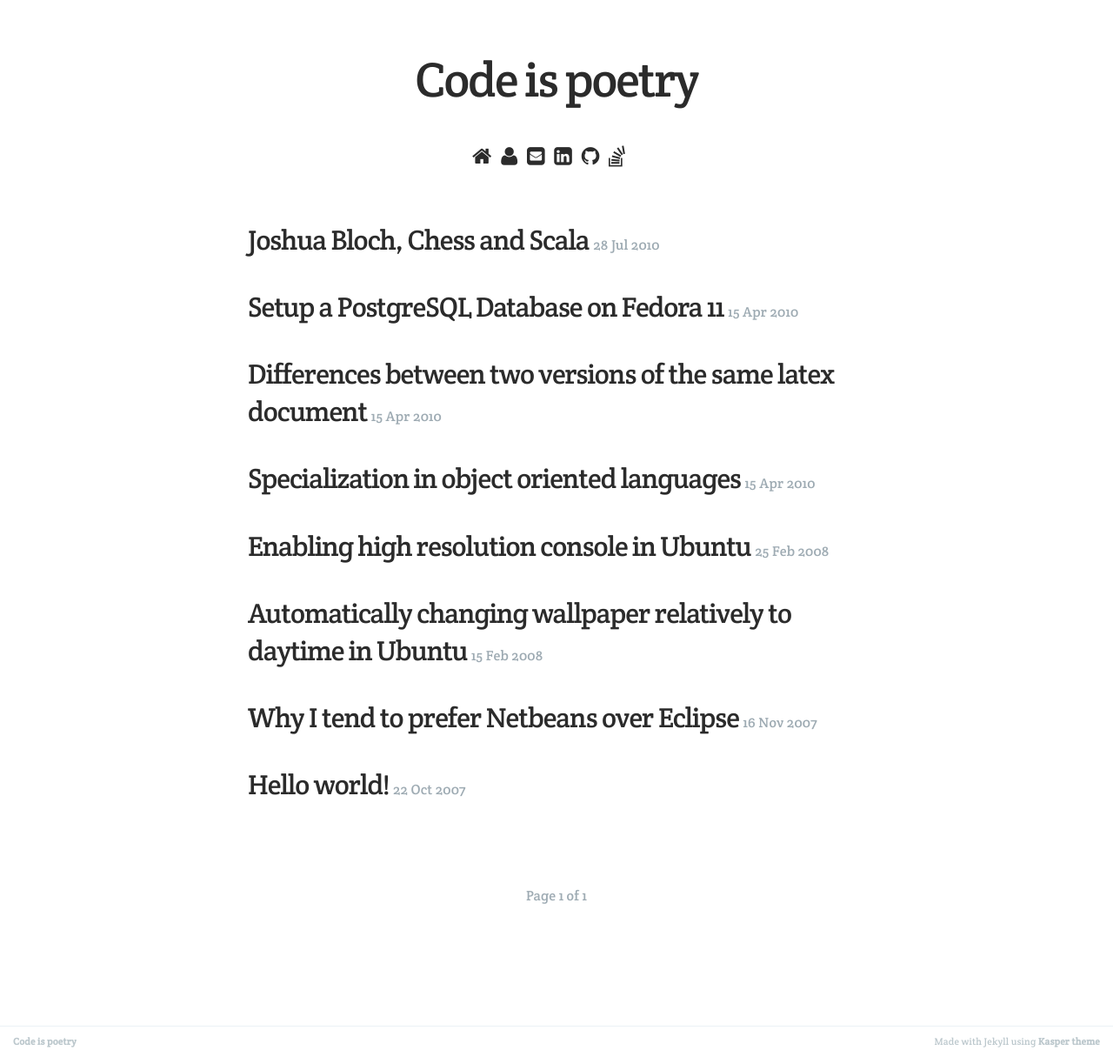
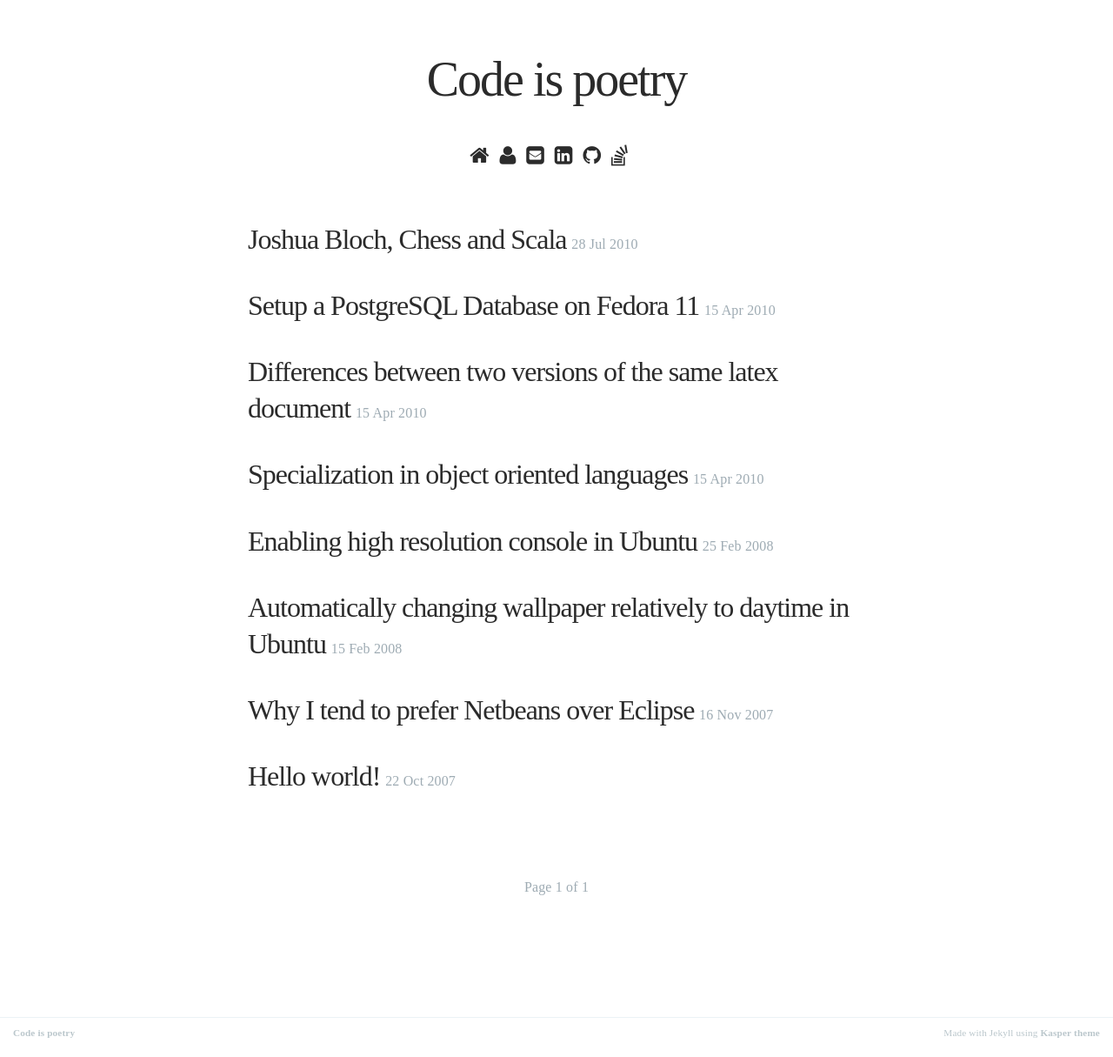
Before and after one commit to jihedamine/jihedamine.github.io, a Jekyll site: the page built from index.html, in a window 1280 px wide. Shown: the whole page at 87% size. Built offline with Jekyll 4.4.1, drawn with Linux system fonts in a browser that asks for light colours; some web fonts are replaced; Markdown is read by kramdown in place of the engine named in the settings; the list of posts is cut into pages by our own code.

Commit message:
Changed font

```diff
--- a/_layouts/default.html
+++ b/_layouts/default.html
@@ -1,7 +1,7 @@
 <!DOCTYPE html>
 <html>
 <head>
-    <link href='https://fonts.googleapis.com/css?family=Fira+Mono|Crete+Round' rel='stylesheet' type='text/css'>
+    <link href='https://fonts.googleapis.com/css?family=Fira+Mono|Liberation+Serif' rel='stylesheet' type='text/css'>
     <div>
         <div class="page-title">
             <a href="{{ site.baseurl }}" class="page-title">{{ site.name }}</a>
--- a/assets/css/screen.css
+++ b/assets/css/screen.css
@@ -41,7 +41,7 @@
 }
 
 html {
-    font-family: 'Crete Round', serif;
+    font-family: 'Liberation Serif', serif;
     -ms-text-size-adjust: 100%;
     -webkit-text-size-adjust: 100%;
 }
@@ -214,7 +214,7 @@
 }
 
 body {
-    font-family: 'Crete Round', serif;
+    font-family: 'Liberation Serif', serif;
     letter-spacing: 0.01rem;
     font-size: 1.4rem;
     line-height: 1.75em;
@@ -551,7 +551,7 @@
 .page-title {
     font-size: 3.5rem;
     letter-spacing: -2px;
-    font-family: 'Crete Round', serif;
+    font-family: 'Liberation Serif', serif;
     text-decoration: none;
     text-align: center;
     padding-top: 4.5rem;
@@ -568,7 +568,7 @@
 }
 
 .summary-post-title a, .post-title a, h1.post-title {
-    font-family: 'Crete Round', serif;
+    font-family: 'Liberation Serif', serif;
     font-size: 2rem;
     letter-spacing: -1px;
     text-decoration: none;
```
Also changed, not shown: assets/images/cover.png (deleted).
